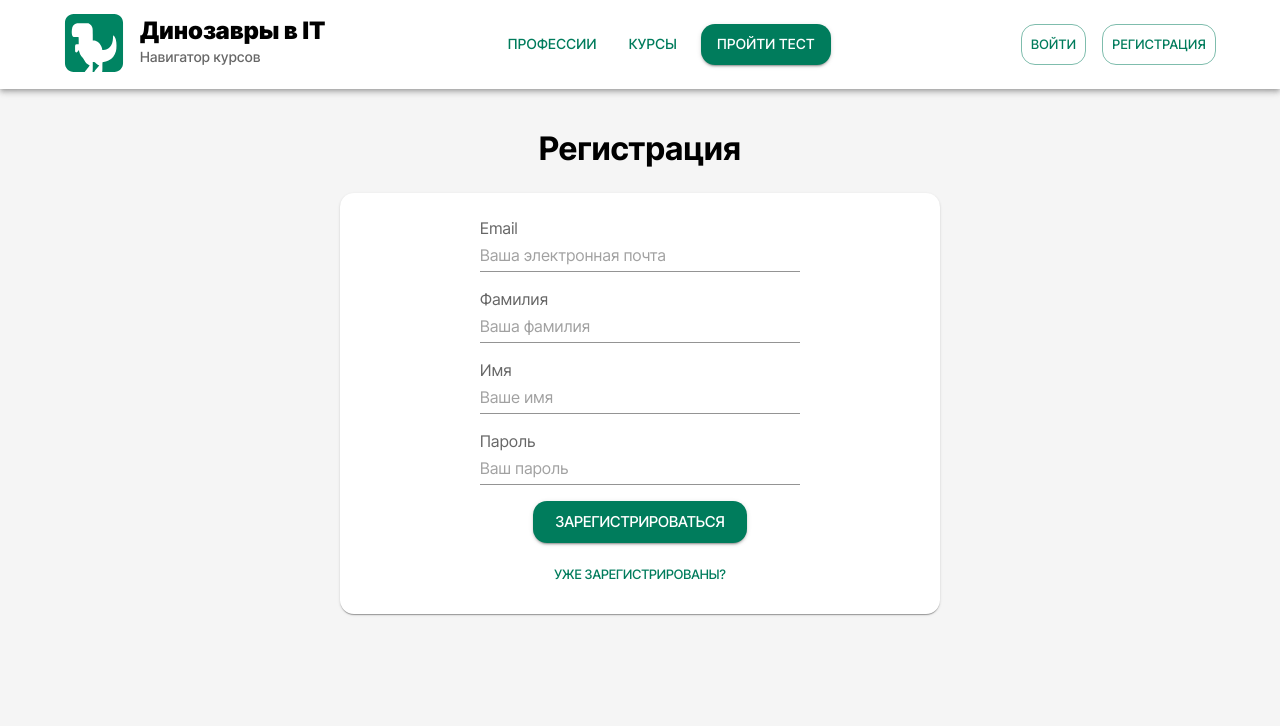
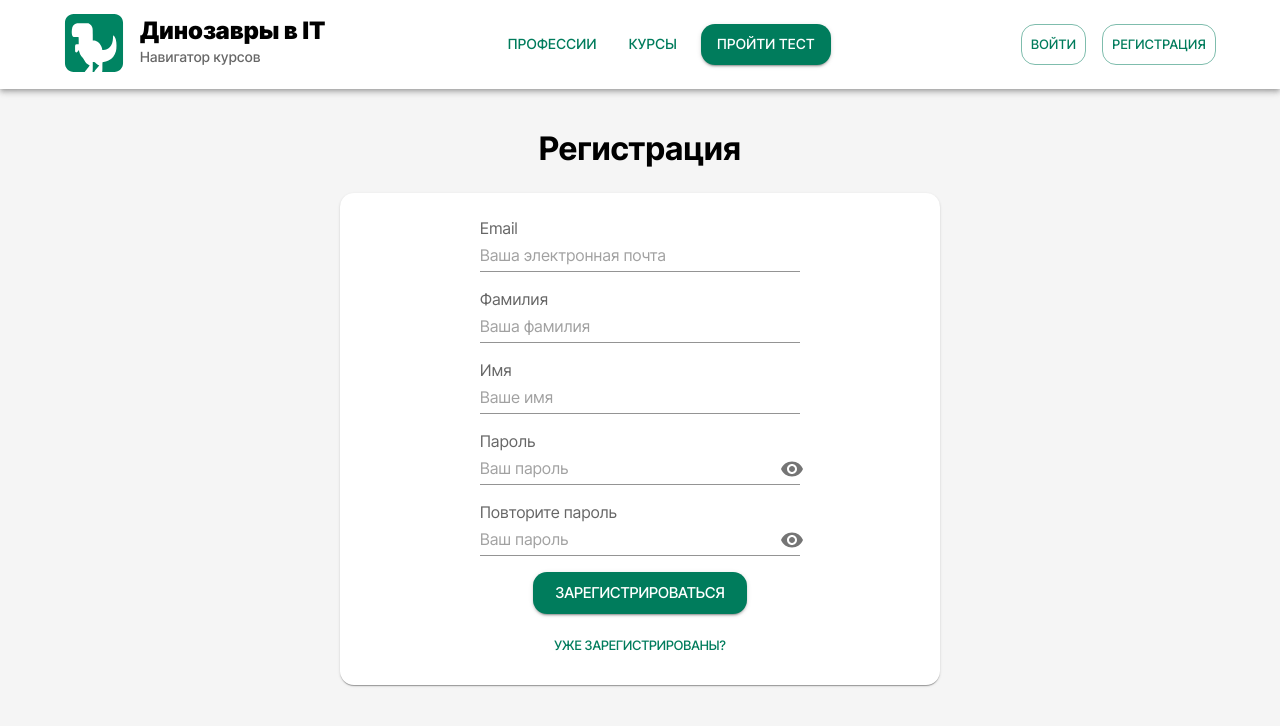
Before and after one commit to belousovnia/bootcamp_frontend, a React (Vite) app: page /registration in a window 1280 px wide. Shown: the top 726 px of the page. Built offline with nearby package versions, Linux system fonts and the light colour scheme.

Commit message:
Bugfix/registration (#35)
* Исправил баги регистрации

* Убрал авторизацию на странице курса

```diff
--- a/package.json
+++ b/package.json
@@ -16,6 +16,7 @@
     "@emotion/react": "^11.10.4",
     "@emotion/styled": "^11.10.4",
     "@faker-js/faker": "^7.5.0",
+    "@hookform/resolvers": "^2.9.10",
     "@mui/icons-material": "^5.10.6",
     "@mui/material": "^5.10.8",
     "@tanstack/react-query": "^4.8.0",
@@ -29,6 +30,7 @@
     "react-helmet": "^6.1.0",
     "react-hook-form": "^7.36.1",
     "react-router-dom": "^6.4.1",
+    "yup": "^0.32.11",
     "zustand": "^4.1.2"
   },
   "devDependencies": {
--- a/src/features/auth/Login/Login.tsx
+++ b/src/features/auth/Login/Login.tsx
@@ -5,7 +5,9 @@ import {
   Button,
   Container,
   FormHelperText,
+  IconButton,
   Input,
+  InputAdornment,
   InputLabel,
   Paper,
   Typography,
@@ -13,6 +15,7 @@ import {
 import { FieldValues, useForm } from 'react-hook-form';
 import { useLocation, useNavigate } from 'react-router-dom';
 import { StyledBox } from '../components';
+import { Visibility, VisibilityOff } from '@mui/icons-material';
 
 export const Login = () => {
   const setAuth = useAuthStore((state) => state.setAuth);
@@ -21,6 +24,7 @@ export const Login = () => {
   const location = useLocation();
 
   const [warningMessage, setWarningMessage] = useState<string>('');
+  const [showPassword, setShowPassword] = useState<boolean>(false);
 
   const {
     register,
@@ -107,12 +111,23 @@ export const Login = () => {
             {/*<Link component={'button'}>{'Забыли пароль?'}</Link>{' '}*/}
           </InputLabel>
           <Input
-            type={'password'}
+            type={showPassword ? 'text' : 'password'}
             {...register('password', {
               required: true,
               pattern: /^.{8,20}$/,
             })}
             placeholder={'Ваш пароль'}
+            endAdornment={
+              <InputAdornment position="end">
+                <IconButton
+                  aria-label="toggle password visibility"
+                  onClick={() => setShowPassword(!showPassword)}
+                  edge="end"
+                >
+                  {showPassword ? <VisibilityOff /> : <Visibility />}
+                </IconButton>
+              </InputAdornment>
+            }
           />
           {errors.password && (
             <FormHelperText error sx={{ fontSize: '1rem' }}>
--- a/src/features/auth/Registration/Registration.tsx
+++ b/src/features/auth/Registration/Registration.tsx
@@ -5,14 +5,19 @@ import {
   Button,
   Container,
   FormHelperText,
+  IconButton,
   Input,
+  InputAdornment,
   InputLabel,
   Paper,
   Typography,
 } from '@mui/material';
 import { FieldValues, useForm } from 'react-hook-form';
+import { yupResolver } from '@hookform/resolvers/yup';
 import { StyledBox } from '@features/auth/components';
 import { useLocation, useNavigate } from 'react-router-dom';
+import * as yup from 'yup';
+import { Visibility, VisibilityOff } from '@mui/icons-material';
 
 export const Registration = () => {
   const setAuth = useAuthStore((state) => state.setAuth);
@@ -21,6 +26,8 @@ export const Registration = () => {
   const location = useLocation();
 
   const [warningMessage, setWarningMessage] = useState<string>('');
+  const [showPassword, setShowPassword] = useState<boolean>(false);
+  const [showRepeatPassword, setShowRepeatPassword] = useState<boolean>(false);
 
   const titleText = useMemo(() => {
     if (location.state?.from === '/survey') {
@@ -29,11 +36,43 @@ export const Registration = () => {
     return 'Регистрация';
   }, [location.state]);
 
+  const registrationSchema = yup.object().shape({
+    email: yup
+      .string()
+      .email('Проверьте свою почту!')
+      .required('Вы должны ввести свою почту!'),
+    surname: yup
+      .string()
+      .required('Вы не ввели фамилию!')
+      .matches(
+        /^([А-Я][а-яё]{0,50}|[A-Z][a-z]{0,50})$/,
+        'Фамилия должна начинаться с большой буквы.',
+      ),
+    name: yup
+      .string()
+      .required('Вы не ввели имя!')
+      .matches(
+        /^([А-Я][а-яё]{0,50}|[A-Z][a-z]{0,50})$/,
+        'Имя должно начинаться с большой буквы.',
+      ),
+    password: yup
+      .string()
+      .required('Вы не ввели пароль!')
+      .matches(
+        /^(?=.*[a-z])(?=.*[A-Z])(?=.*\d)[a-zA-Z\d]{8,20}$/,
+        'Пароль должен содержать от 8 до 20 символов, состоять из латинских букв, содержать как минимум 1 прописную и 1 заглавную буквы, 1 цифру.',
+      ),
+    passwordRepeat: yup
+      .string()
+      .required('Вы не ввели пароль!')
+      .oneOf([yup.ref('password')], 'Пароли не совпадают!'),
+  });
+
   const {
     register,
     handleSubmit,
     formState: { errors },
-  } = useForm();
+  } = useForm({ resolver: yupResolver(registrationSchema) });
 
   const onSubmit = (data: FieldValues) => {
     setWarningMessage('');
@@ -99,13 +138,12 @@ export const Registration = () => {
           <Input
             {...register('email', {
               required: true,
-              pattern: /^[a-zA-Z0-9+_.-]+@[a-zA-Z0-9.-]+$/,
             })}
             placeholder={'Ваша электронная почта'}
           />
           {errors.email && (
             <FormHelperText error sx={{ fontSize: '1rem' }}>
-              Вы должны ввести свою почту
+              {errors.email.message?.toString()}
             </FormHelperText>
           )}
         </StyledBox>
@@ -115,13 +153,12 @@ export const Registration = () => {
             inputProps={{ number: 50 }}
             {...register('surname', {
               required: true,
-              pattern: /^([А-Я][а-яё]{1,50}|[A-Z][a-z]{1,50})$/,
             })}
             placeholder={'Ваша фамилия'}
           />
           {errors.surname && (
             <FormHelperText error sx={{ fontSize: '1rem' }}>
-              Вы должны ввести свою фамилию
+              {errors.surname.message?.toString()}
             </FormHelperText>
           )}
         </StyledBox>
@@ -131,33 +168,70 @@ export const Registration = () => {
             inputProps={{ number: 50 }}
             {...register('name', {
               required: true,
-              pattern: /^([А-Я][а-яё]{1,50}|[A-Z][a-z]{1,50})$/,
             })}
             placeholder={'Ваше имя'}
           />
           {errors.name && (
             <FormHelperText error sx={{ fontSize: '1rem' }}>
-              Вы должны ввести своё имя
+              {errors.name.message?.toString()}
             </FormHelperText>
           )}
         </StyledBox>
         <StyledBox>
           <InputLabel htmlFor={'password'}>Пароль</InputLabel>
           <Input
-            type={'password'}
+            type={showPassword ? 'text' : 'password'}
             {...register('password', {
               required: true,
-              pattern: /^(?=.*[a-z])(?=.*[A-Z])(?=.*\d)[a-zA-Z\d]{8,20}$/,
             })}
             placeholder={'Ваш пароль'}
             title={
               'Пароль должен содержать от 8 до 20 символов, состоять из латинских букв, содержать как минимум 1 прописную и 1 заглавную буквы, 1 цифру.'
             }
+            endAdornment={
+              <InputAdornment position="end">
+                <IconButton
+                  aria-label="toggle password visibility"
+                  onClick={() => setShowPassword(!showPassword)}
+                  edge="end"
+                >
+                  {showPassword ? <VisibilityOff /> : <Visibility />}
+                </IconButton>
+              </InputAdornment>
+            }
           />
           {errors.password && (
             <FormHelperText error sx={{ fontSize: '1rem' }}>
-              Пароль должен содержать от 8 до 20 символов, состоять из латинских букв и
-              содержать как минимум 1 прописную и 1 заглавную буквы и 1 цифру.
+              {errors.password.message?.toString()}
+            </FormHelperText>
+          )}
+        </StyledBox>
+        <StyledBox>
+          <InputLabel htmlFor={'passwordRepeat'}>Повторите пароль</InputLabel>
+          <Input
+            type={showRepeatPassword ? 'text' : 'password'}
+            {...register('passwordRepeat', {
+              required: true,
+            })}
+            placeholder={'Ваш пароль'}
+            title={
+              'Пароль должен содержать от 8 до 20 символов, состоять из латинских букв, содержать как минимум 1 прописную и 1 заглавную буквы, 1 цифру.'
+            }
+            endAdornment={
+              <InputAdornment position="end">
+                <IconButton
+                  aria-label="toggle password visibility"
+                  onClick={() => setShowRepeatPassword(!showRepeatPassword)}
+                  edge="end"
+                >
+                  {showRepeatPassword ? <VisibilityOff /> : <Visibility />}
+                </IconButton>
+              </InputAdornment>
+            }
+          />
+          {errors.passwordRepeat && (
+            <FormHelperText error sx={{ fontSize: '1rem' }}>
+              {errors.passwordRepeat.message?.toString()}
             </FormHelperText>
           )}
         </StyledBox>
--- a/src/infrastructure/routing/routing.tsx
+++ b/src/infrastructure/routing/routing.tsx
@@ -37,14 +37,7 @@ export const Routing = () => {
         <Route path={'/'} element={<MainLayout />}>
           <Route index element={<MainScreen />} />
           <Route path={'courses'} element={<CoursesScreen />} />
-          <Route
-            path={'courses/:id'}
-            element={
-              <ProtectedRoute role={CurrentUserRoles.ROLE_REGULAR}>
-                <CourseScreen />
-              </ProtectedRoute>
-            }
-          />
+          <Route path={'courses/:id'} element={<CourseScreen />} />
           <Route path={'/professions'} element={<ProfessionsScreen />} />
           <Route path={'professions/:id'} element={<ProfessionScreen />} />
           <Route path={'pages/:slug'} element={<PageScreen />} />
```
Also changed, not shown: 2 other files (tests, documents, lock files or other folders).
